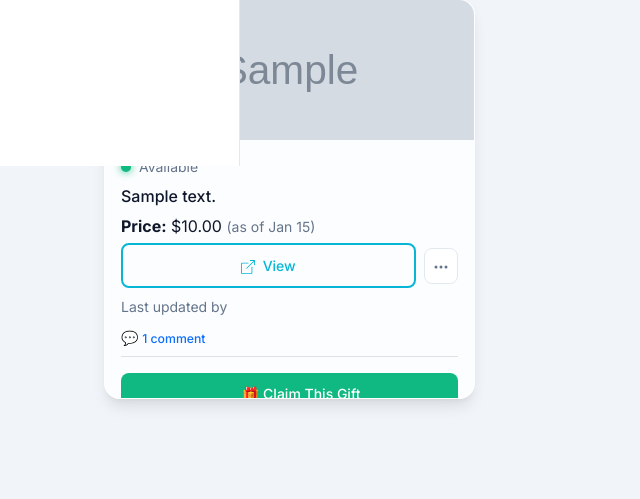
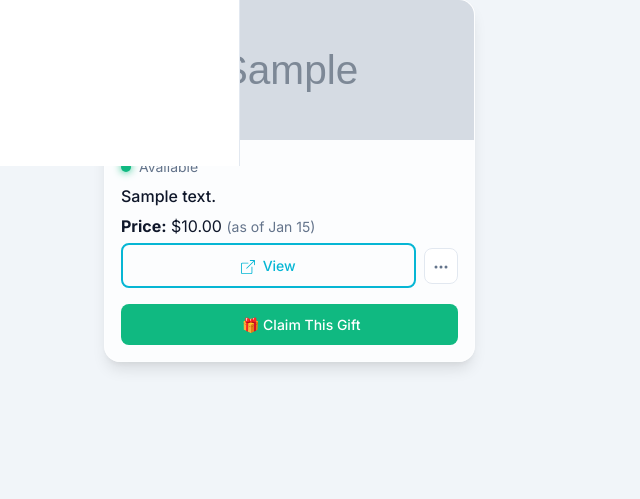
Before and after one commit to ssk42/flask-wishlist-site, a Flask app: template templates/items_list.html in a window 1280 px wide. Shown: the part 634-1133 px from the top of the page, without its empty margins (0-640 px from the left). After the commit the page ends 1003 px from the top, so only its background shows below. Run offline with Flask 3, Linux system fonts and the light colour scheme; tables that the repository leaves empty hold one stand-in row (values such as "Sample post"); the template is opened without the code that fills it: values that come from a table or form of the project are taken from there, most other values are stand-ins (such as "Sample title", 1, 10 or a date in 2020); grey boxes marked "Sample" are stand-in pictures; some libraries are stand-ins or nearby versions.

Commit message:
UI: Remove conditional elements for consistent card heights

```diff
--- a/templates/items_list.html
+++ b/templates/items_list.html
@@ -258,20 +258,6 @@
                     </div>
                 </div>
                 {% endif %}
-                {% if item.last_updated_by and item.user_id != current_user.id %}
-                <p class="text-muted small mb-2">Last updated by {{ item.last_updated_by.name }}</p>
-                {% endif %}
-
-                {# Comment indicator - shown on all cards for consistency #}
-                {% if item.user_id != current_user.id %}
-                <div class="d-flex align-items-center gap-2 mb-2 pb-2 border-bottom">
-                    <button type="button" class="btn btn-sm btn-link p-0 text-decoration-none" data-bs-toggle="modal"
-                        data-bs-target="#comments-modal-{{ item.id }}">
-                        💬 <span class="small">{{ item.comments|length }} comment{{ 's' if item.comments|length != 1
-                            }}</span>
-                    </button>
-                </div>
-                {% endif %}
 
                 <div class="mt-auto pt-2">
                     {% if item.user_id == current_user.id %}
```
